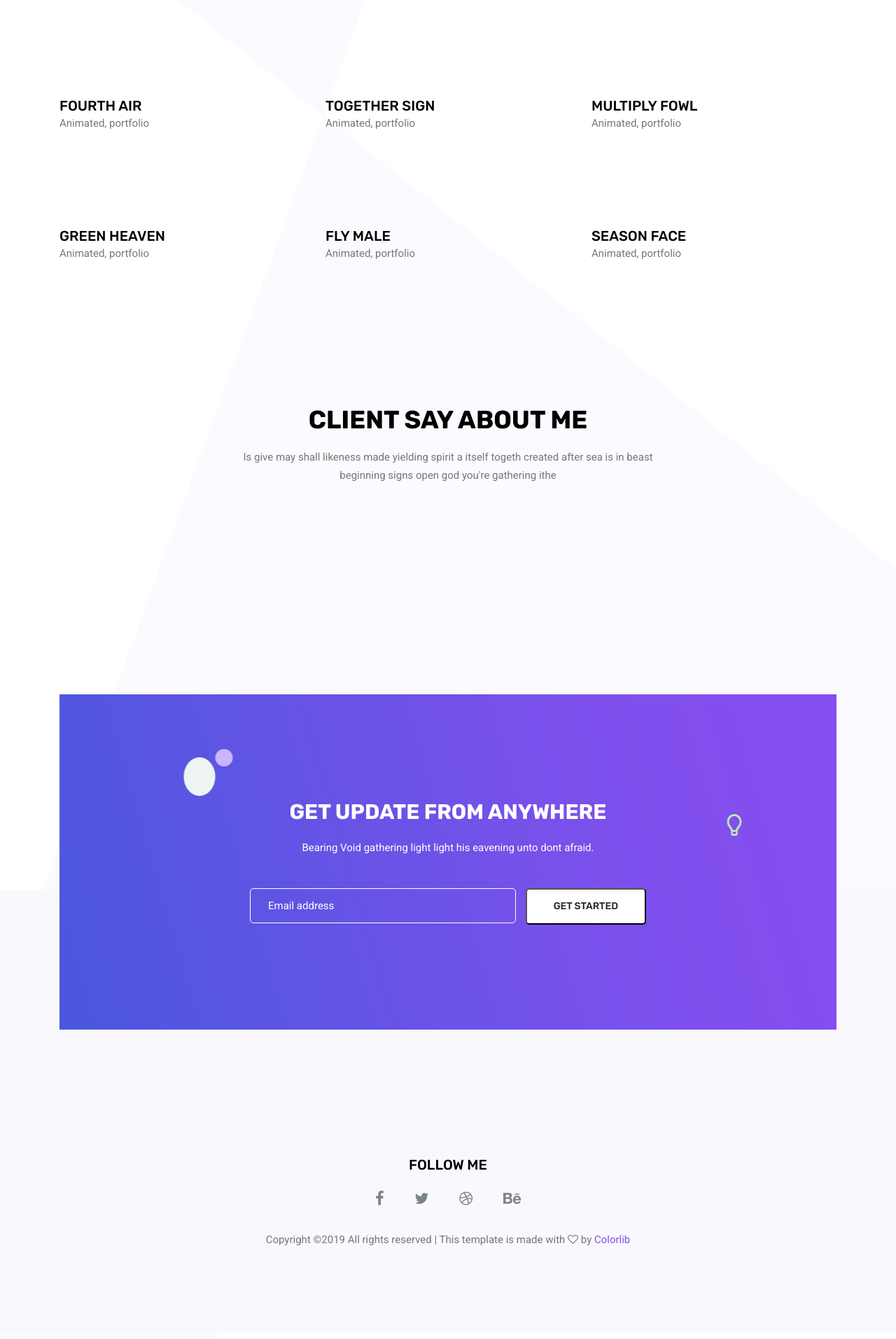
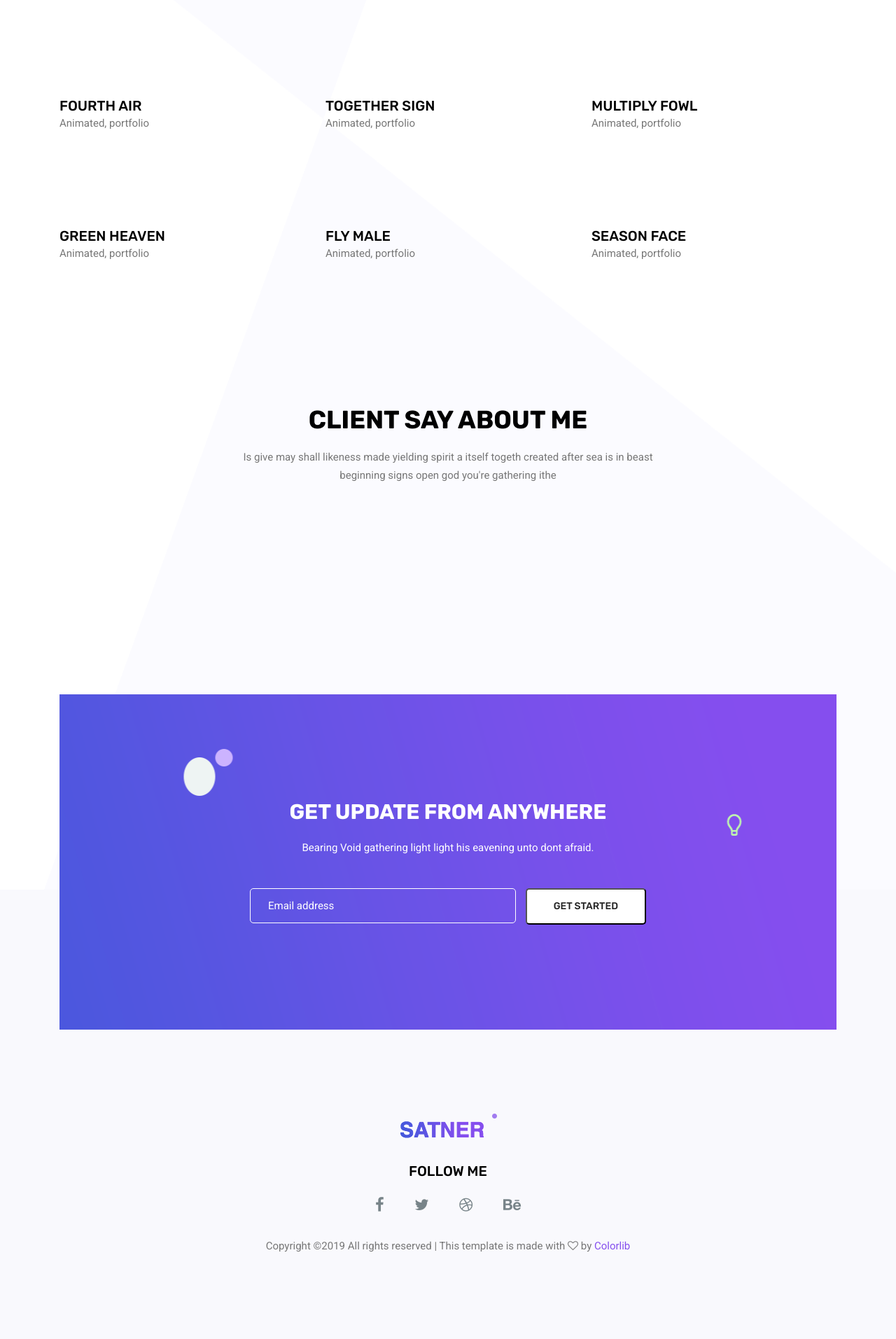
Before and after one commit to unicatin/unicatin.github.io, a Jekyll site: the page built from index.html, in a window 1280 px wide. Shown: the part 2701-4614 px from the top of the page at 70% size. Built offline with Jekyll 4.4.1, drawn with Linux system fonts in a browser that asks for light colours; nearby versions of some CDN libraries; library files that are not in the unit come from our copies; comment, search, counter and statistics services are not loaded.

Commit message:
Update footer.html

```diff
--- a/_includes/footer.html
+++ b/_includes/footer.html
@@ -5,7 +5,7 @@
 					<div class="footer_top flex-column">
 						<div class="footer_logo">
 							<a href="#">
-								<img src="img/logo.png" alt="">
+								<img src="{{ site.url }}/assets/img/logo.png" alt="">
 							</a>
 							<h4>Follow Me</h4>
 						</div>
```
